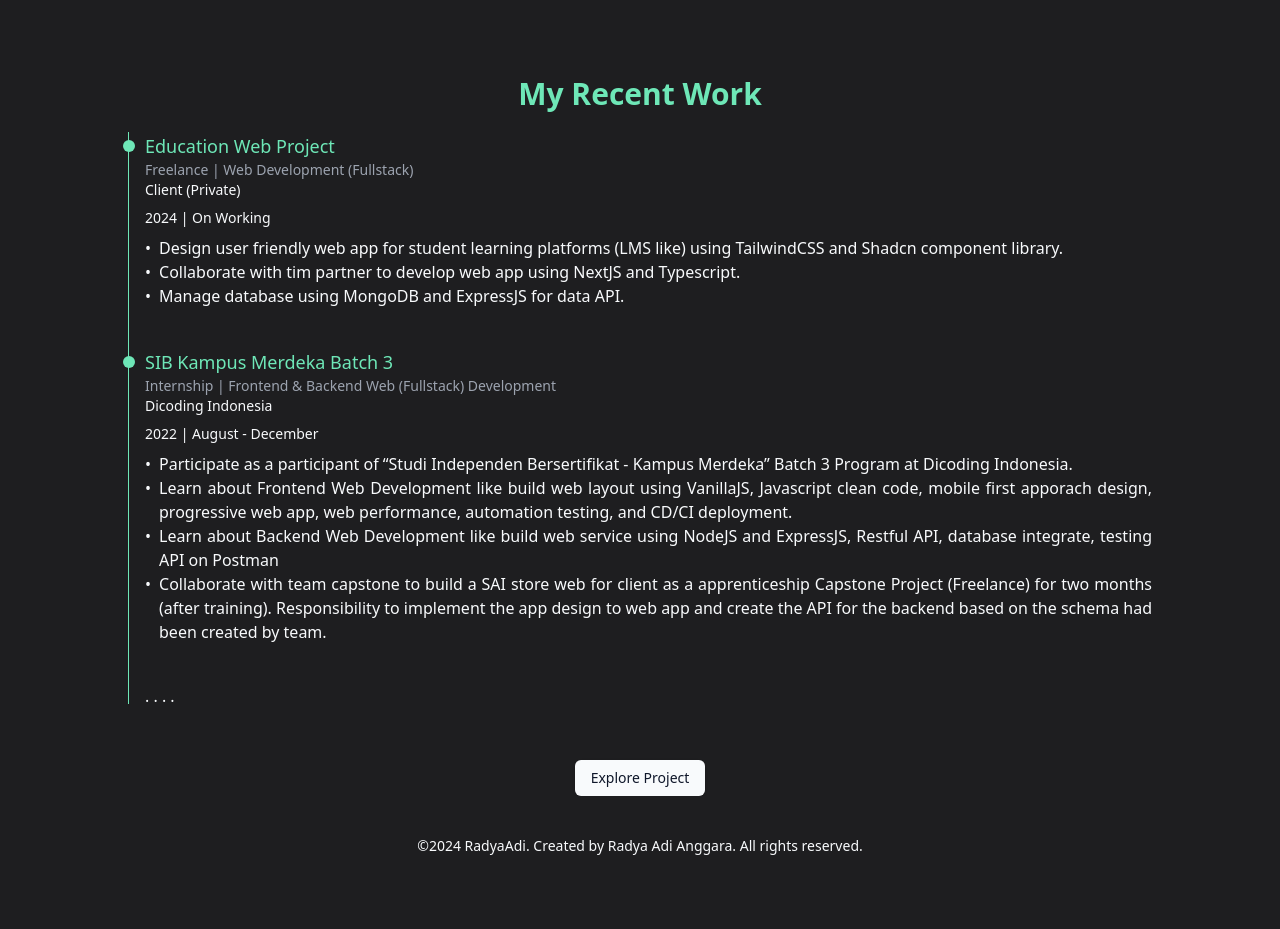
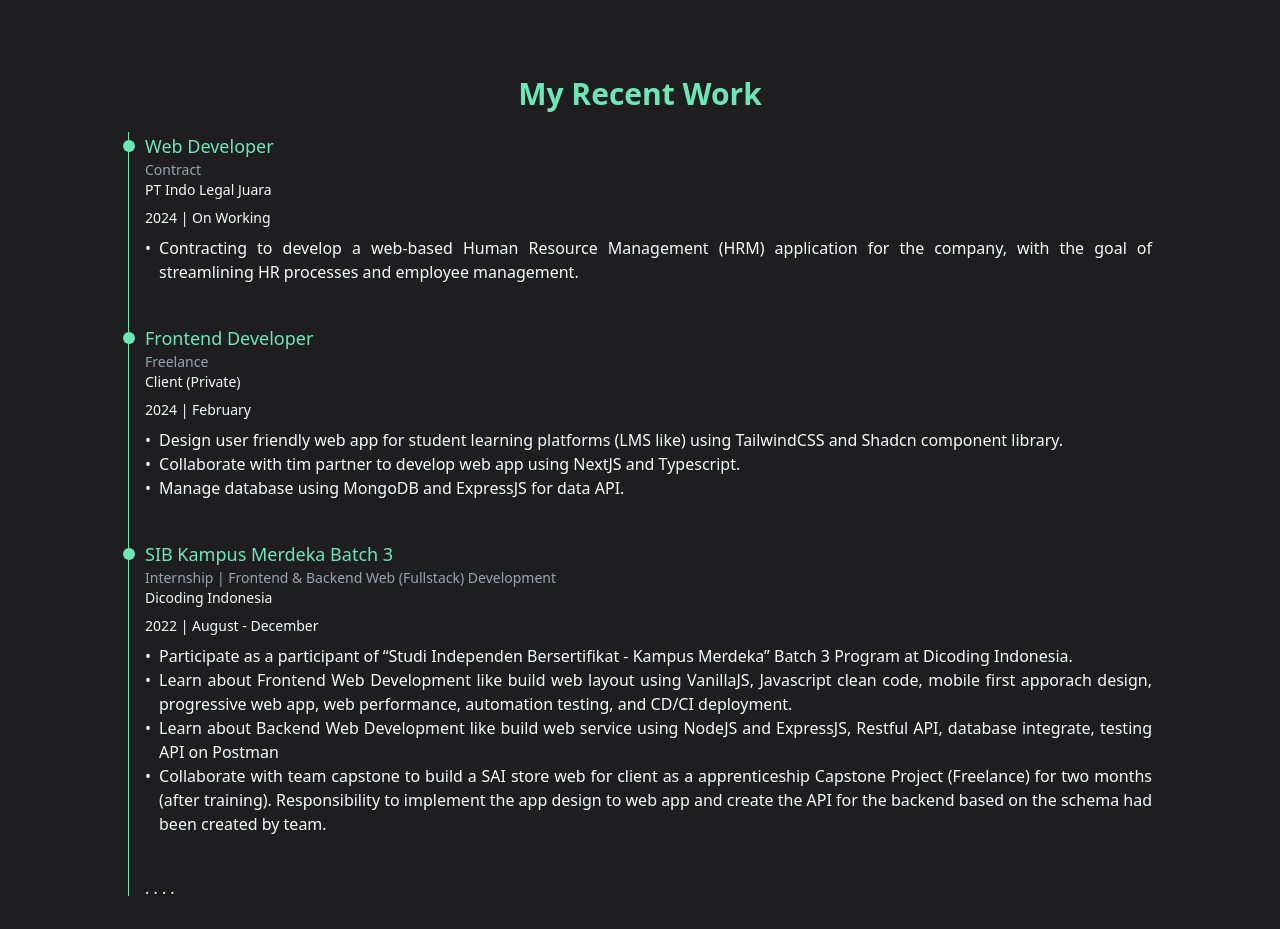
Before and after one commit to radyaadi/radya-profile-v2-app, a React (Vite) app: page / in a window 1280 px wide. Shown: the part 1400-2329 px from the top of the page. Before the commit the page ends 2296 px from the top, so only its background shows below. Built offline with nearby package versions, Linux system fonts and the light colour scheme; the HTML template or start-up script is replaced by a standard one.

Commit message:
updated work

```diff
--- a/src/constants/work.ts
+++ b/src/constants/work.ts
@@ -1,9 +1,18 @@
 export const works = [
   {
-    name: "Education Web Project",
-    position: "Freelance | Web Development (Fullstack)",
+    name: "Web Developer",
+    position: "Contract",
+    partner: "PT Indo Legal Juara",
+    duration: "2024 | On Working",
+    description: [
+      "Contracting to develop a web-based Human Resource Management (HRM) application for the company, with the goal of streamlining HR processes and employee management.",
+    ],
+  },
+  {
+    name: "Frontend Developer",
+    position: "Freelance",
     partner: "Client (Private)",
-    duration: "2024 | On Working",
+    duration: "2024 | February",
     description: [
       "Design user friendly web app for student learning platforms (LMS like) using TailwindCSS and Shadcn component library.",
       "Collaborate with tim partner to develop web app using NextJS and Typescript.",
```
